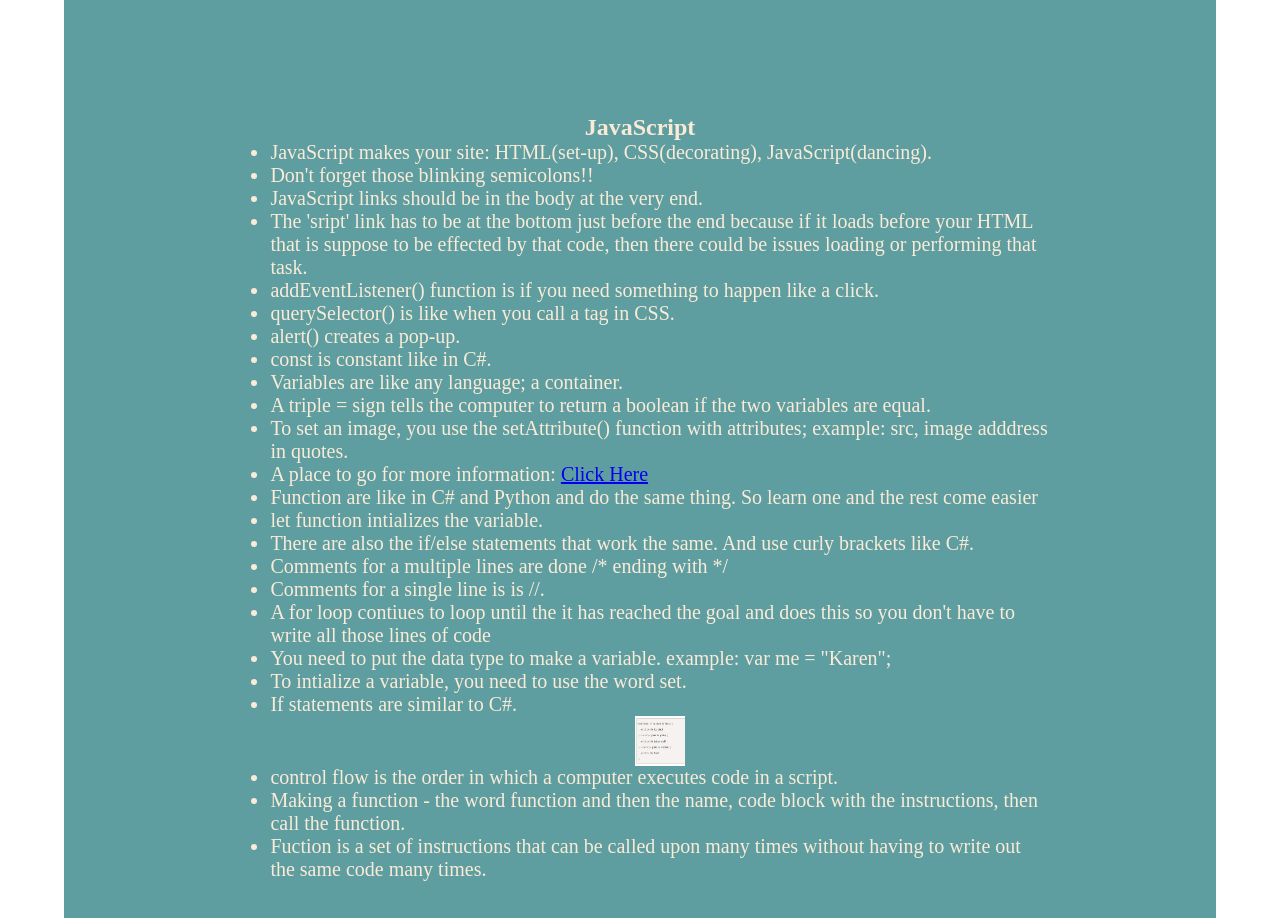
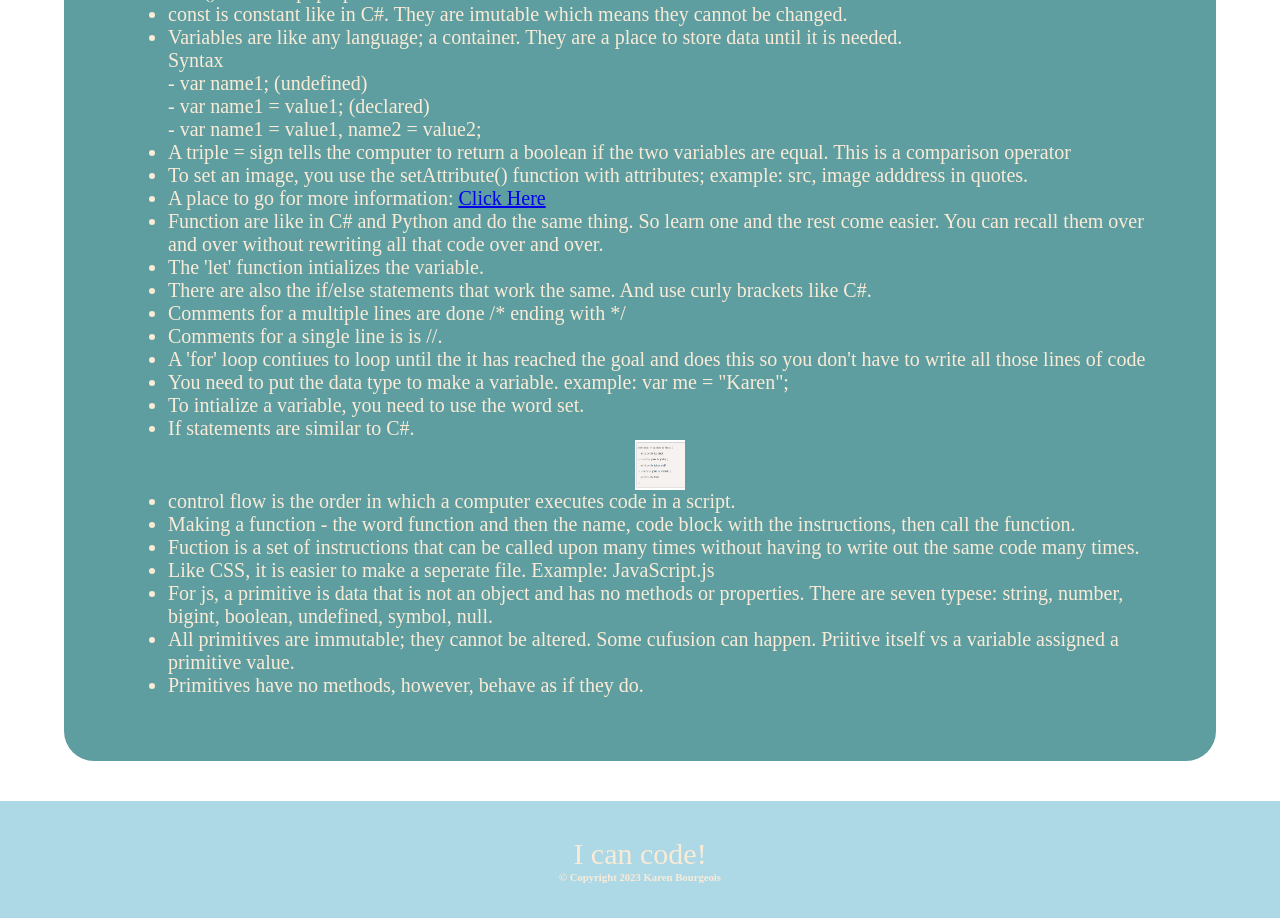
Before and after one commit to kzefram/prework-study-guide, a plain HTML site: page index.html in a window 1280 px wide. Shown: the part 3242-4160 px from the top of the page. Drawn offline with Linux system fonts and the light colour scheme.

Commit message:
Added notes and updated README file

```diff
--- a/assets/style.css
+++ b/assets/style.css
@@ -33,6 +33,10 @@ ul {
 p {
     text-align: center;
     font-size: 30px;
+  }
+
+  h6 {
+    text-align: center;
   }
 
   .card {
--- a/index.html
+++ b/index.html
@@ -95,7 +95,7 @@
           </ul>
       </section>
 
-<<<<<<< HEAD
+
       <section class="card" id="AdvancedCSS">
         <h2>Advanced CSS</h2>
         <ul>
@@ -103,11 +103,6 @@
           <li>These allow you to do some cool things with your site.</li>
           <li>An example: Changing the colour when the screen get to a certain size; labtop vs tablet vs phone.</li>
         </ul>
-=======
-      <section   class="card" id="Advance-CSS-section">
-        <h2>Advanced CSS</h2>
-
->>>>>>> a43b3d4acd16a67b06367dfec128e3e0534d4f4d
       </section>
 
       <section class="card" id="git-section">
@@ -146,22 +141,26 @@
             <li>JavaScript makes your site: HTML(set-up), CSS(decorating), JavaScript(dancing).</li>
             <li>Don't forget those blinking semicolons!!</li>
             <li>JavaScript links should be in the body at the very end.</li>
-            <li>The 'sript' link has to be at the bottom just before the end because if it loads before your HTML that is suppose to be effected
-              by that code, then there could be issues loading or performing that task.</li>
+            <li>The 'sript' link has to be at the bottom just before the end because if it loads before your HTML that is suppose to be effected by that code, then there could be issues loading or performing that task.</li>
             <li>addEventListener() function is if you need something to happen like a click.</li>
             <li>querySelector() is like when you call a tag in CSS.</li>
             <li>alert() creates a pop-up.</li>
-            <li>const is constant like in C#.</li>
-            <li>Variables are like any language; a container.</li>
-            <li>A triple = sign tells the computer to return a boolean if the two variables are equal.</li>
+            <li>const is constant like in C#. They are imutable which means they cannot be changed.</li>
+            <li>Variables are like any language; a container. They  are a place to store data until it is needed. <br/>
+            Syntax<br/>
+            - var name1;  (undefined)<br/>
+            - var name1 = value1;  (declared)<br/>
+            - var name1 = value1, name2 = value2;<br/>
+            </li>
+            <li>A triple = sign tells the computer to return a boolean if the two variables are equal. This is a comparison operator</li>
             <li>To set an image, you use the setAttribute() function with attributes; example: src, image adddress in quotes.</li>
             <li>A place to go for more information: <a href="https://developer.mozilla.org/en-US/docs/Learn/Getting_started_with_the_web/JavaScript_basics#comments">Click Here</a></li>
-            <li>Function are like in C# and Python and do the same thing. So learn one and the rest come easier</li>
-            <li>let function intializes the variable.</li>
+            <li>Function are like in C# and Python and do the same thing. So learn one and the rest come easier. You can recall them over and over without rewriting all that code over and over.</li>
+            <li>The 'let' function intializes the variable.</li>
             <li>There are also the if/else statements that work the same. And use curly brackets like C#.</li>
             <li>Comments for a multiple lines are done /* ending with */</li>
             <li>Comments for a single line is is //.</li>
-            <li>A for loop contiues to loop until the it has reached the goal and does this so you don't have to write all those lines of code</li>
+            <li>A 'for' loop contiues to loop until the it has reached the goal and does this so you don't have to write all those lines of code</li>
             <li>You need to put the data type to make a variable. example: var me = "Karen";</li>
             <li>To intialize a variable, you need to use the word set. </li>
             <li>If statements are similar to C#.
@@ -170,11 +169,20 @@
             <li>control flow is the order in which a computer executes code in a script.</li>
             <li>Making a function - the word function and then the name, code block with the instructions, then call the function.</li>
             <li>Fuction is a set of instructions that can be called upon many times without having to write out the same code many times.</li>
+            <li>Like CSS, it is easier to make a seperate file. Example: JavaScript.js</li>
+            <li>For js, a primitive is data that is not an object and has no methods or properties. There are seven typese: string, number, bigint, boolean, undefined, symbol, null.</li>
+            <li>All primitives are immutable; they cannot be altered. Some cufusion can happen. Priitive itself vs a variable assigned a primitive value.</li>
+            <li>Primitives have no methods, however, behave as if they do.</li>
+
+
+
           </ul>
       </section>
     </main>
     <footer>
+      <br/><br/>
       <p>I can code!</p>
+      <h6>&copy; Copyright 2023 Karen Bourgeois</h6>
     </footer>
     <script src="./assets/script.js"></script>
 
```
Also changed, not shown: 1 other file.
